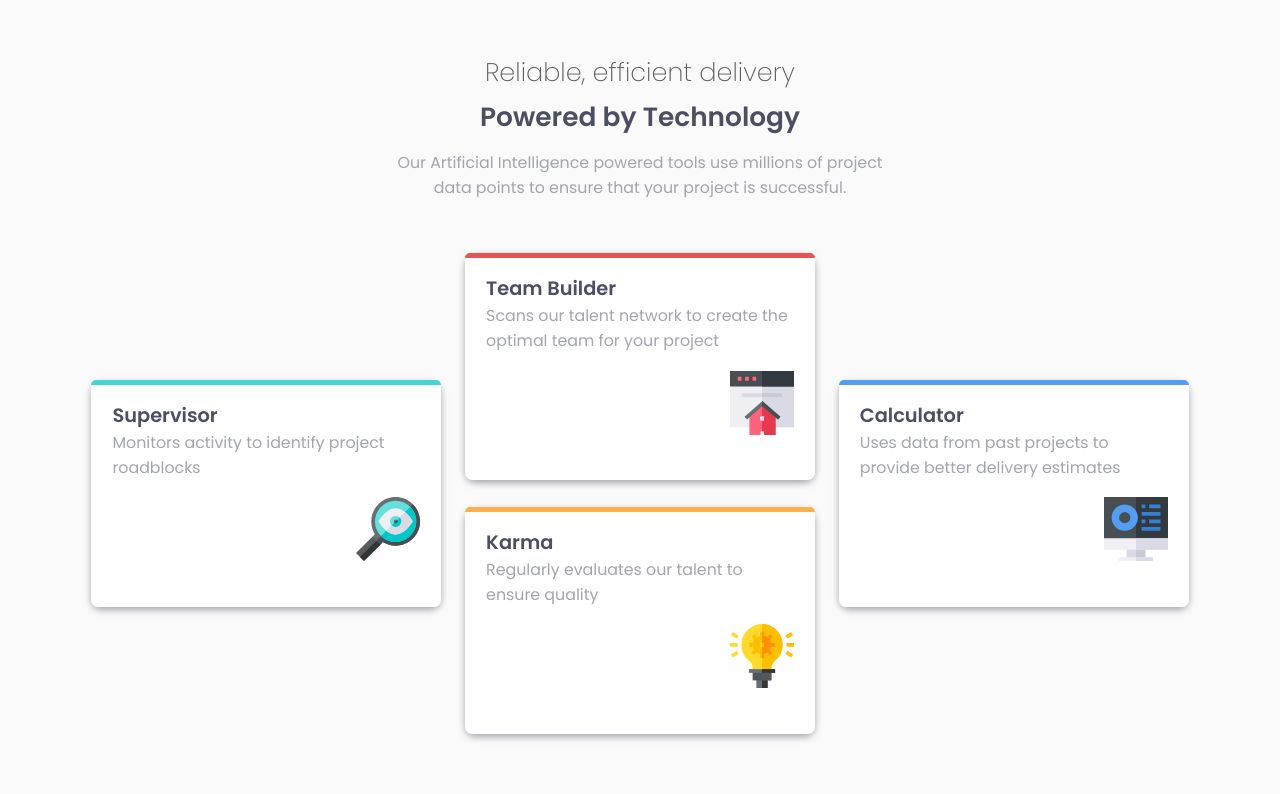
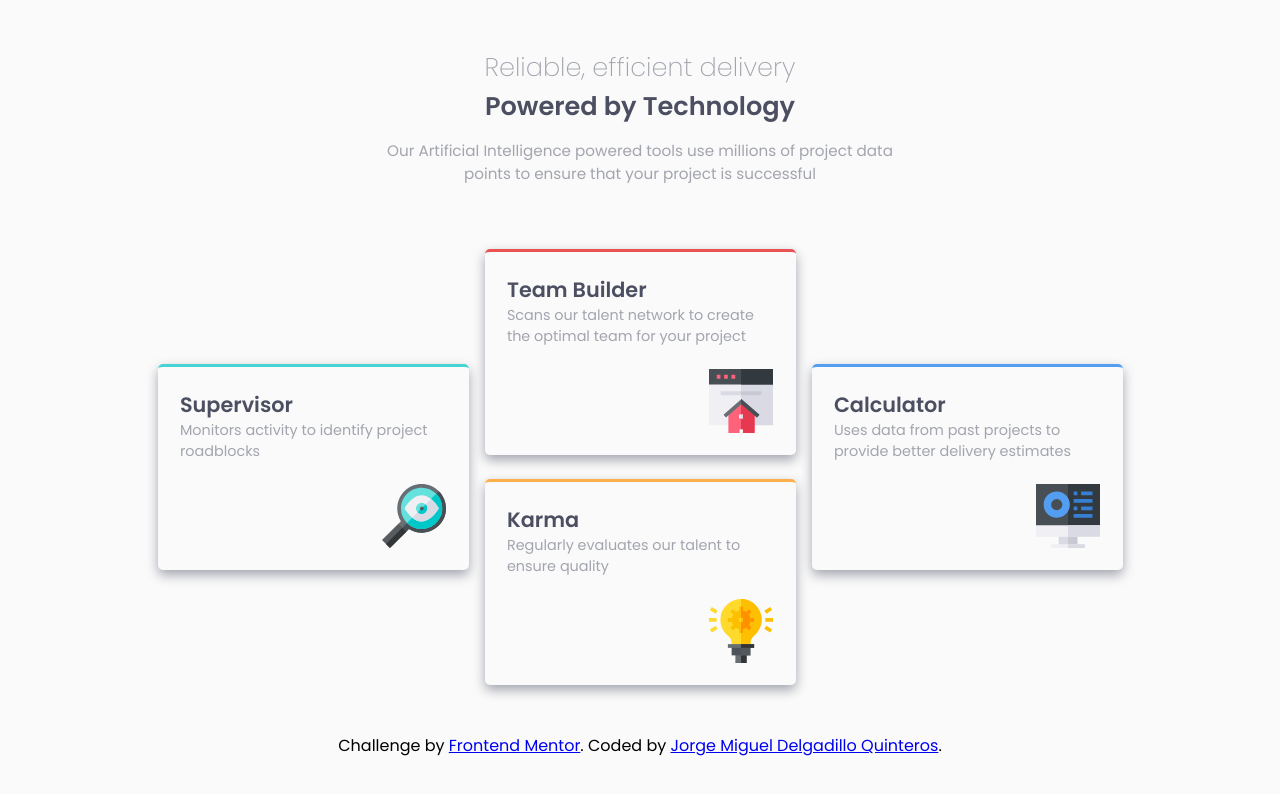
Before and after one commit to jorgedq/FourCards-JD, a plain HTML site: page index.html in a window 1280 px wide. Drawn offline with Linux system fonts and the light colour scheme.

Commit message:
add sass

```diff
--- a/index.html
+++ b/index.html
@@ -15,27 +15,22 @@
       href="https://fonts.googleapis.com/css2?family=Poppins:wght@200;400;600&display=swap"
       rel="stylesheet"
     />
-    <link rel="stylesheet" href="style.css" />
+    <link rel="stylesheet" href="css/style.css" />
   </head>
   <body>
+    <div class="wrapper">
       <header>
-      <h1>
-        Reliable, efficient delivery
-      </h1>
-      <h2>
-        Powered by Technology
-      </h2>
+        <h1>Reliable, efficient delivery</h1>
+        <h2>Powered by Technology</h2>
         <p>
           Our Artificial Intelligence powered tools use millions of project data
-        points to ensure that your project is successful.
+          points to ensure that your project is successful
         </p>
       </header>
-    <main>
-      <article class="article1">
-        <div class="card cyan">
-          <h2 class="card-title">
-            Supervisor
-          </h2>
+      <div class="main-section">
+        <article class="article article--one">
+          <div class="card">
+            <h2 class="card-title">Supervisor</h2>
             <div class="card-body">
               Monitors activity to identify project roadblocks
             </div>
@@ -44,24 +39,21 @@
             </div>
           </div>
         </article>
-      <article class="article2">
-        <div class="card red">
-          <h2 class="card-title">
-            Team Builder
-          </h2>
+        <article class="article article--two">
+          <div class="card">
+            <h2 class="card-title">Team Builder</h2>
             <div class="card-body">
-            Scans our talent network to create the optimal team for your project
+              Scans our talent network to create the optimal team for your
+              project
             </div>
             <div class="card-image">
               <img src="./images/icon-team-builder.svg" alt="icon-tb" />
             </div>
           </div>
         </article>
-      <article class="article3">
-        <div class="card orange">
-          <h2 class="card-title">
-            Karma
-          </h2>
+        <article class="article article--three">
+          <div class="card">
+            <h2 class="card-title">Karma</h2>
             <div class="card-body">
               Regularly evaluates our talent to ensure quality
             </div>
@@ -70,11 +62,9 @@
             </div>
           </div>
         </article>
-      <article class="article4">
-        <div class="card blue">
-          <h2 class="card-title">
-            Calculator
-          </h2>
+        <article class="article article--four">
+          <div class="card">
+            <h2 class="card-title">Calculator</h2>
             <div class="card-body">
               Uses data from past projects to provide better delivery estimates
             </div>
@@ -83,14 +73,15 @@
             </div>
           </div>
         </article>
-    </main>
-    <!-- <footer>
+      </div>
+    </div>
+    <footer>
       <p class="attribution">
         Challenge by
         <a href="https://www.frontendmentor.io?ref=challenge" target="_blank"
           >Frontend Mentor</a
         >. Coded by <a href="#">Jorge Miguel Delgadillo Quinteros</a>.
       </p>
-    </footer> -->
+    </footer>
   </body>
 </html>
--- /dev/null
+++ b/scss/style.scss
@@ -0,0 +1,131 @@
+* {
+  padding: 0;
+  margin: 0;
+  box-sizing: border-box;
+}
+:root {
+  /* Primary colors */
+  --red: hsl(0, 78%, 62%);
+  --cyan: hsl(180, 62%, 55%);
+  --orange: hsl(34, 97%, 64%);
+  --blue: hsl(212, 86%, 64%);
+  /* Neutral Colors */
+  --very_dark_blue: #4c4e61;
+  --grayish_blue: #a3a5ae;
+  --very_light_gray: hsl(0, 0%, 98%);
+  /*font family*/
+  --font_family: 'Poppins', sans-serif;
+}
+/*----- Body ------*/
+body {
+  font-family: var(--font_family);
+  background-color: var(--very_light_gray);
+  font-size: 16px;
+  display: grid;
+  place-items: center;
+}
+.wrapper {
+  padding: 3em 2em;
+}
+header {
+  margin-bottom: 4em;
+  display: flex;
+  flex-direction: column;
+  align-items: center;
+  h1 {
+    font-size: 1.6rem;
+    color: var(--grayish_blue);
+    font-weight: 200;
+  }
+  h2 {
+    font-size: 1.6rem;
+
+    margin-bottom: 0.5em;
+    color: var(--very_dark_blue);
+  }
+  p {
+    text-align: center;
+    max-width: 543px;
+    font-size: 0.95em;
+    color: var(--grayish_blue);
+  }
+}
+.main-section {
+  display: grid;
+  grid-template-columns: 1fr;
+  grid-template-rows: auto;
+  row-gap: 1.5em;
+  place-items: center;
+  article {
+    border-radius: 5px;
+    box-shadow: 0 5px 12px var(--grayish_blue);
+    overflow: hidden;
+    padding: 1.4em;
+    max-width: 311px;
+    min-width: 311px;
+    max-height: 206.03px;
+    .card {
+      &-title {
+        color: var(--very_dark_blue);
+        font-size: 1.3rem;
+      }
+      &-body {
+        font-size: 0.9rem;
+        color: var(--grayish_blue);
+        margin-bottom: 1.5em;
+      }
+      &-image {
+        display: flex;
+        justify-content: flex-end;
+      }
+    }
+    &.article--one {
+      border-top: 3px solid var(--cyan);
+    }
+    &.article--two {
+      border-top: 3px solid var(--red);
+    }
+    &.article--three {
+      border-top: 3px solid var(--orange);
+    }
+    &.article--four {
+      border-top: 3px solid var(--blue);
+    }
+  }
+}
+footer {
+  text-align: center;
+}
+
+@media screen and (min-width: 992px) {
+  .main-section {
+    grid-template-columns: 1fr 1fr;
+    grid-template-rows: 1fr 1fr;
+    column-gap: 1em;
+    width: 50%;
+  }
+}
+@media screen and (min-width: 1200px) {
+  .main-section {
+    grid-template-columns: repeat(3, 1fr);
+    grid-template-columns: repeat(3, 1fr);
+    width: 80%;
+    grid-template-areas:
+      'one two four'
+      'one three four';
+    article {
+      &.article--one {
+        grid-area: one;
+      }
+      &.article--two {
+        grid-area: two;
+      }
+      &.article--three {
+        grid-area: three;
+      }
+      &.article--four {
+        grid-area: four;
+      }
+    }
+  }
+}
```
Also changed, not shown: css/style.css (added), style.css (deleted), 1 other file. Lines whose indentation alone changed are shown as unchanged.
